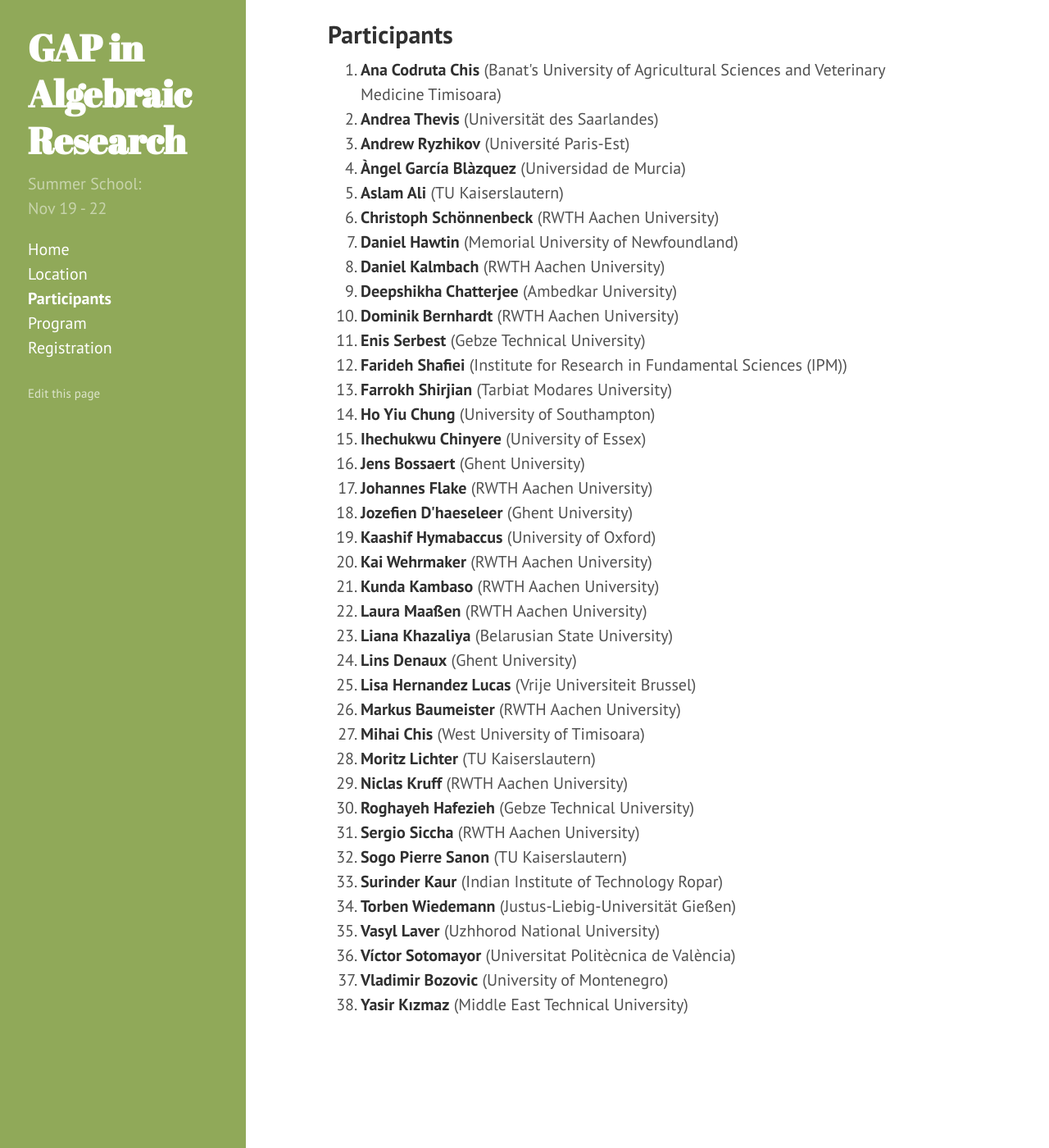
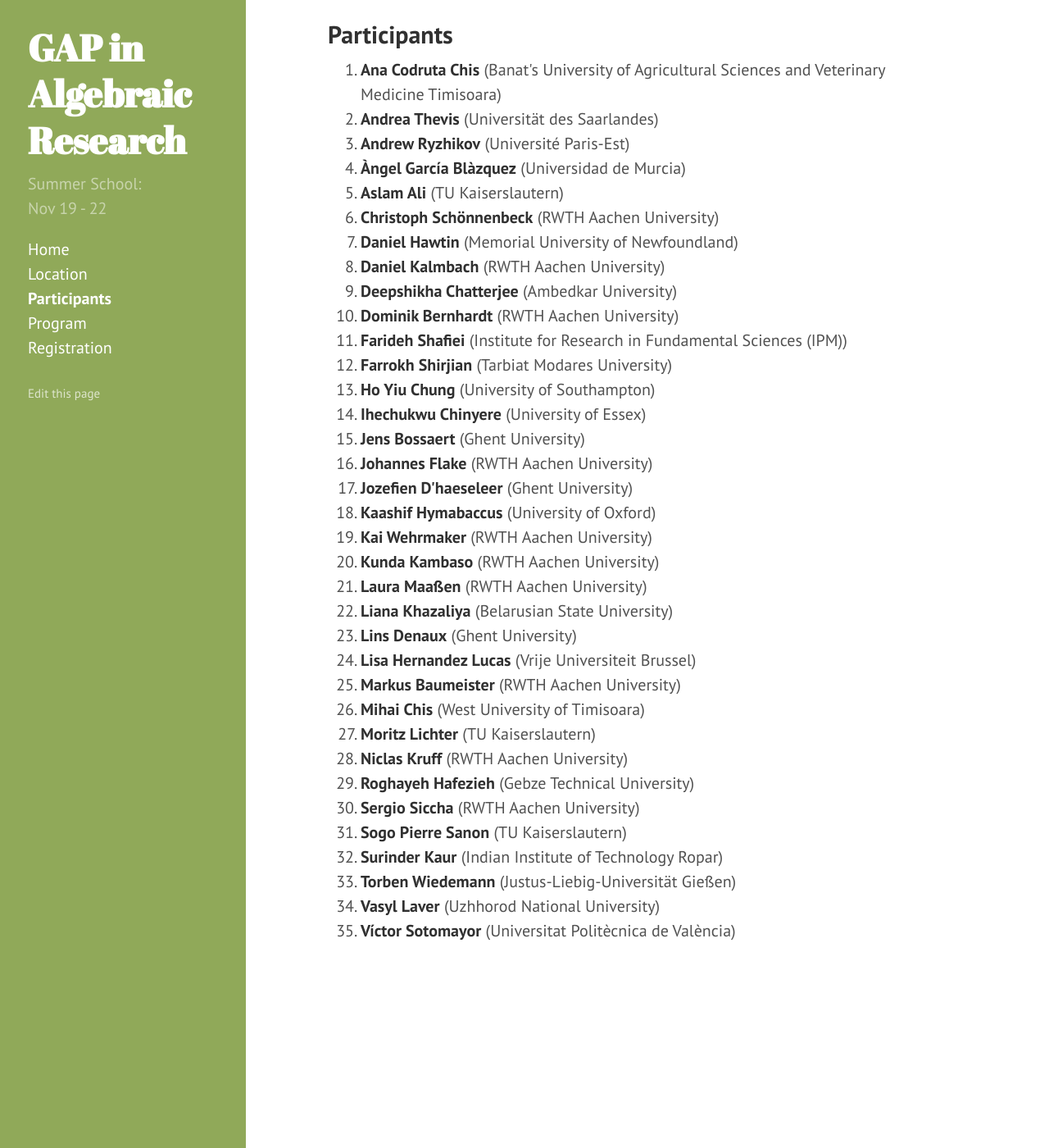
Before and after one commit to lbfm-rwth/gap-in-algebraic-research-2018, a Jekyll site: the page built from participants.md, in a window 1280 px wide and 1400 px high, scrolled down 375 px. Shown: the whole window at 82% size. Built offline with Jekyll 4.4.1, drawn with Linux system fonts in a browser that asks for light colours.

Commit message:
Update participants

```diff
--- a/_data/participants.yml
+++ b/_data/participants.yml
@@ -18,8 +18,6 @@
   affiliation:	Ambedkar University
 - name:	Dominik Bernhardt
   affiliation:	RWTH Aachen University
-- name:	Enis Serbest
-  affiliation:	Gebze Technical University
 - name:	Farideh Shafiei
   affiliation:	Institute for Research in Fundamental Sciences (IPM)
 - name:	Farrokh Shirjian
@@ -70,7 +68,3 @@
   affiliation:	Uzhhorod National University
 - name:	Víctor Sotomayor
   affiliation:	Universitat Politècnica de València
-- name:	Vladimir Bozovic
-  affiliation:	University of Montenegro
-- name:	Yasir Kızmaz
-  affiliation:	Middle East Technical University
```
